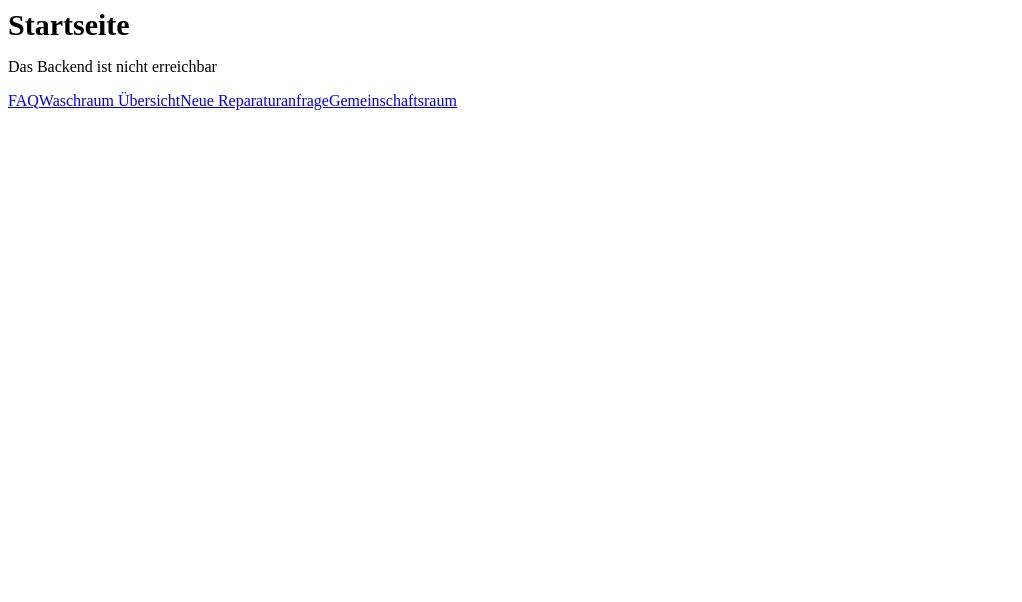
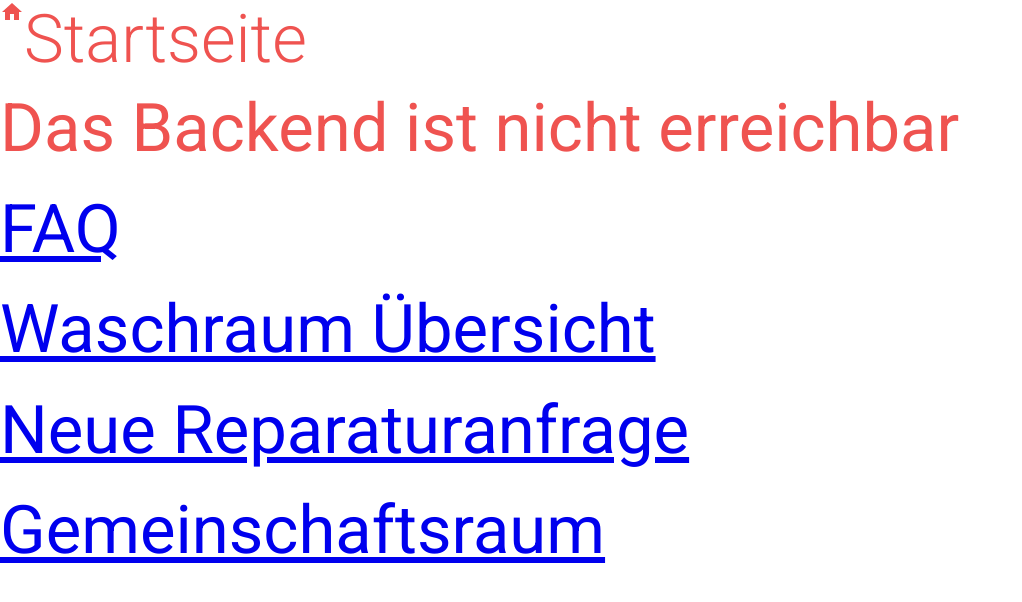
Before and after one commit to Praxisseminar-SoSe-2026/stwno-anwendung, a React (Vite) app in the folder frontend/: page / in a window 1280 px wide. Shown: the top 602 px of the page, without its empty margins (0-1022 px from the left). Built offline with nearby package versions, Linux system fonts and the light colour scheme; no server answers.

Commit message:
feat: setup Material UI closes #33

```diff
--- a/frontend/package.json
+++ b/frontend/package.json
@@ -11,6 +11,11 @@
     "format": "prettier --write ."
   },
   "dependencies": {
+    "@emotion/react": "^11.14.0",
+    "@emotion/styled": "^11.14.1",
+    "@fontsource/roboto": "^5.3.0",
+    "@mui/icons-material": "^9.2.0",
+    "@mui/material": "^9.2.0",
     "react": "^19.2.7",
     "react-dom": "^19.2.7",
     "react-router": "^8.2.0"
--- a/frontend/src/main.tsx
+++ b/frontend/src/main.tsx
@@ -1,12 +1,23 @@
 import { StrictMode } from 'react'
 import { createRoot } from 'react-dom/client'
 import { BrowserRouter } from 'react-router'
+import { ThemeProvider } from '@mui/material/styles'
+import CssBaseline from '@mui/material/CssBaseline'
+import { theme } from './theme/theme'
 import App from './App.tsx'
+
+import '@fontsource/roboto/300.css'
+import '@fontsource/roboto/400.css'
+import '@fontsource/roboto/500.css'
+import '@fontsource/roboto/700.css'
 
 createRoot(document.getElementById('root')!).render(
   <StrictMode>
     <BrowserRouter>
-      <App />
+      <ThemeProvider theme={theme}>
+        <CssBaseline />
+        <App />
+      </ThemeProvider>
     </BrowserRouter>
   </StrictMode>
 )
--- a/frontend/src/pages/resident/IndexPage.tsx
+++ b/frontend/src/pages/resident/IndexPage.tsx
@@ -1,21 +1,30 @@
 import { Link } from 'react-router'
 import { useHealthCheck } from '../../hooks/useHealthCheck'
+import HomeIcon from '@mui/icons-material/Home'
+import Stack from '@mui/material/Stack'
+import Typography from '@mui/material/Typography'
 
 export function IndexPage() {
   const healthStatus = useHealthCheck()
+
   return (
-    <div>
-      <h1>Startseite</h1>
-      <p>
-        Das Backend {''}
-        {healthStatus === 'loading' && 'lädt.'}
+    <Stack>
+      <Stack direction="row">
+        <HomeIcon />
+        <Typography variant="h1">Startseite</Typography>
+      </Stack>
+
+      <Stack>
+        <Typography>
+          Das Backend {healthStatus === 'loading' && 'lädt.'}
           {healthStatus === 'online' && 'ist erreichbar.'}
           {healthStatus === 'offline' && 'ist nicht erreichbar'}
-      </p>
+        </Typography>
         <Link to="/faq">FAQ</Link>
         <Link to="/waschmaschinen">Waschraum Übersicht</Link>
         <Link to="/reparaturanfrage">Neue Reparaturanfrage</Link>
         <Link to="/gemeinschaftsraum">Gemeinschaftsraum</Link>
-    </div>
+      </Stack>
+    </Stack>
   )
 }
--- /dev/null
+++ b/frontend/src/theme/theme.tsx
@@ -0,0 +1,32 @@
+import { createTheme } from '@mui/material/styles'
+import {
+  colorVariables,
+  typoVariables,
+  spacingUnit,
+  radiusVariables,
+} from './variables'
+
+export const theme = createTheme({
+  palette: {
+    primary: colorVariables.primary,
+    secondary: colorVariables.secondary,
+    background: colorVariables.background,
+    text: colorVariables.text,
+    error: colorVariables.error,
+    warning: colorVariables.warning,
+    success: colorVariables.success,
+    info: colorVariables.info,
+  },
+  typography: {
+    fontFamily: typoVariables.fontFamily,
+    h1: { fontSize: typoVariables.sizes.h1 },
+    h2: { fontSize: typoVariables.sizes.h2 },
+    body1: { fontSize: typoVariables.sizes.body1 },
+    body2: { fontSize: typoVariables.sizes.body2 },
+    caption: { fontSize: typoVariables.sizes.caption },
+  },
+  spacing: spacingUnit,
+  shape: {
+    borderRadius: radiusVariables.medium,
+  },
+})
--- /dev/null
+++ b/frontend/src/theme/variables.tsx
@@ -0,0 +1,59 @@
+export const colorVariables = {
+  primary: {
+    light: '#ef5350',
+    main: '#d32f2f',
+    dark: '#c62828',
+  },
+  secondary: {
+    light: '#ef5350',
+    main: '#d32f2f',
+    dark: '#c62828',
+  },
+  background: {
+    default: '#ffffff',
+    paper: '#ffffff',
+  },
+  error: {
+    light: '#ef5350',
+    main: '#d32f2f',
+    dark: '#c62828',
+  },
+  warning: {
+    light: '#ef5350',
+    main: '#d32f2f',
+    dark: '#c62828',
+  },
+  success: {
+    light: '#ef5350',
+    main: '#d32f2f',
+    dark: '#c62828',
+  },
+  text: {
+    primary: '#ef5350',
+    secondary: '#d32f2f',
+  },
+  info: {
+    light: '#ef5350',
+    main: '#d32f2f',
+    dark: '#c62828',
+  },
+} as const
+
+export const typoVariables = {
+  fontFamily: 'Roboto',
+  sizes: {
+    h1: 67,
+    h2: 67,
+    body1: 67,
+    body2: 67,
+    caption: 67,
+  },
+} as const
+
+export const spacingUnit = 8
+
+export const radiusVariables = {
+  small: 67,
+  medium: 67,
+  large: 67,
+} as const
```
Also changed, not shown: 1 other file (tests, documents, lock files or other folders). Lines whose indentation alone changed are shown as unchanged.
